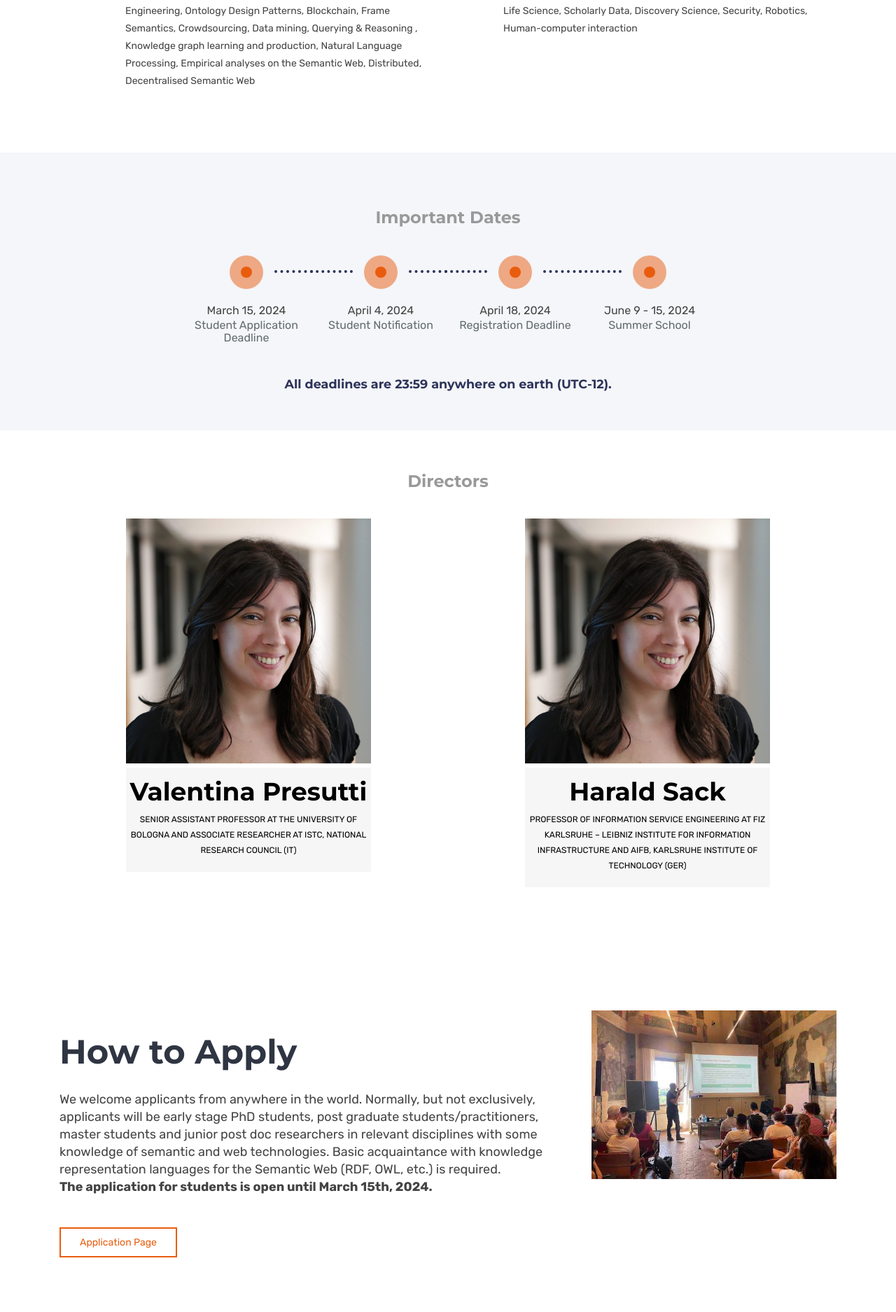
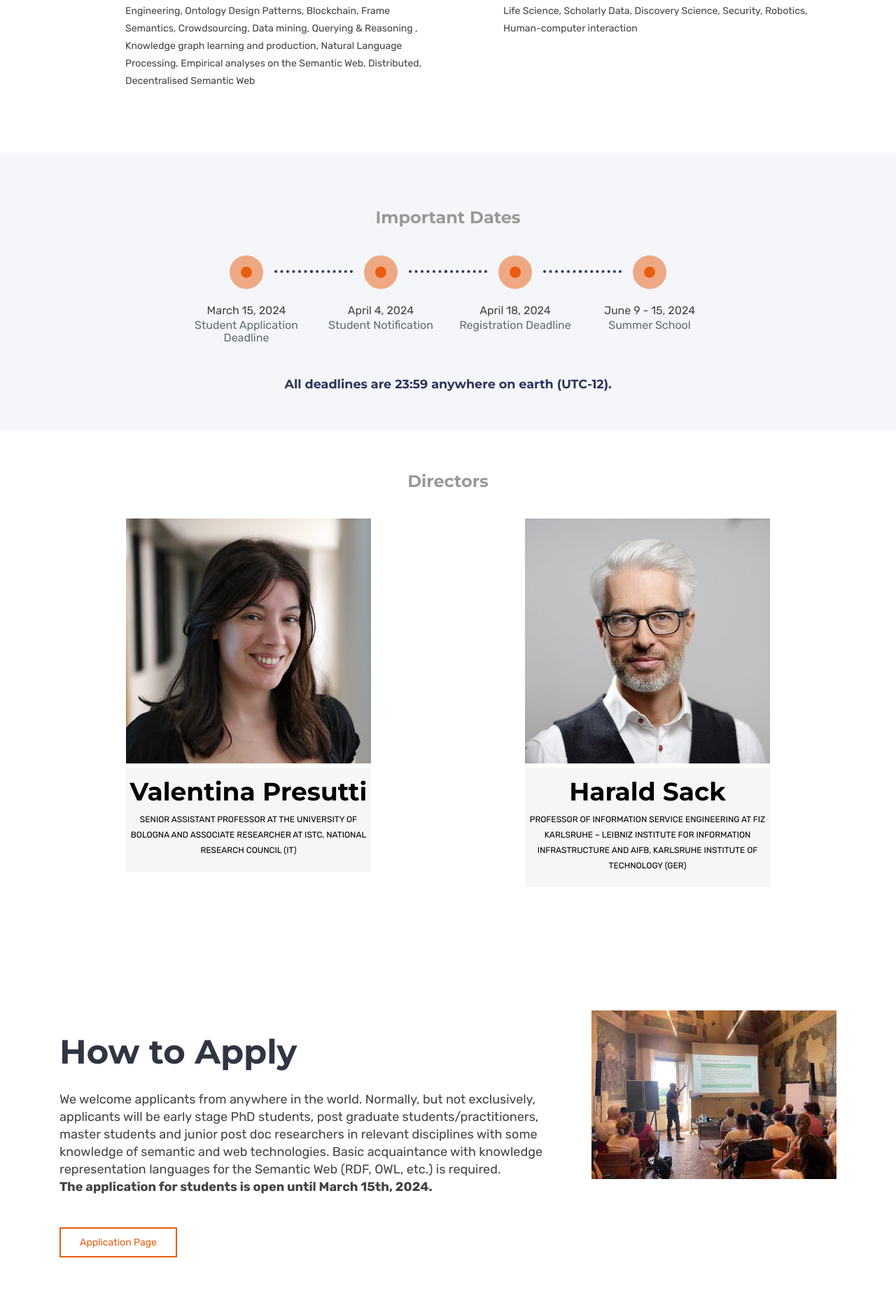
Before and after one commit to SemanticWebSchool/semanticwebschool.github.io, a Jekyll site: the page built from index.html, in a window 1280 px wide. Shown: the part 849-2724 px from the top of the page at 70% size. Built offline with Jekyll 4.4.1, drawn with Linux system fonts in a browser that asks for light colours.

Commit message:
directors container

```diff
--- a/index.html
+++ b/index.html
@@ -222,7 +222,7 @@ canonical: https://semanticwebschool.github.io
                   <!-- Team Item Starts -->
                   <div class="team-item">
                     <figure class="team-profile">
-                      <img src="{{ BASE_PATH }}/assets/images/team/valentina-og.jpg" alt="Valentina Presutti">
+                      <img src="{{ BASE_PATH }}/assets/images/team/harald.jpg" alt="Harald Sack">
                       <figcaption class="our-team">
                         <div class="details">
                           <p class="content-white">Lorem Ipsum is simply dummy text of the printing and typesetting industry.</p>
```
Also changed, not shown: assets/images/team/harald.jpg (renamed from assets/images/team/Harald-og.jpg).
